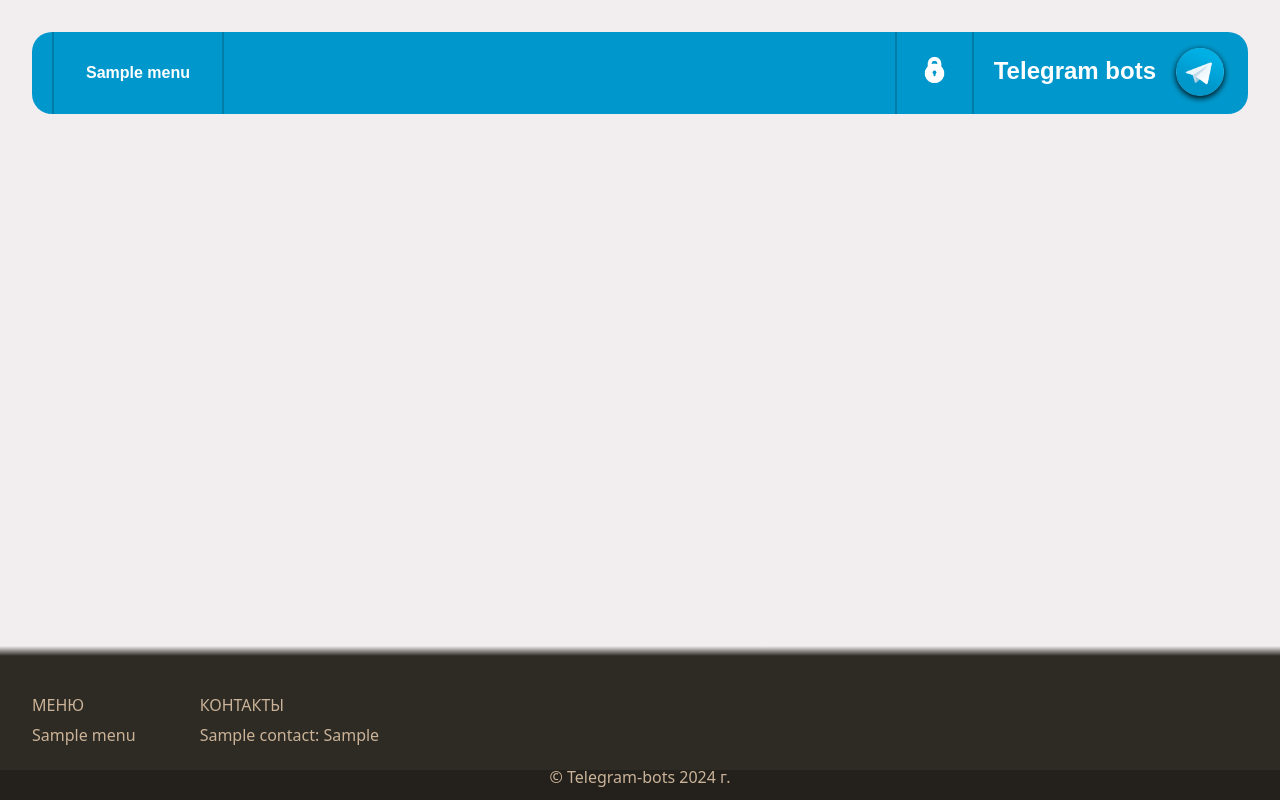
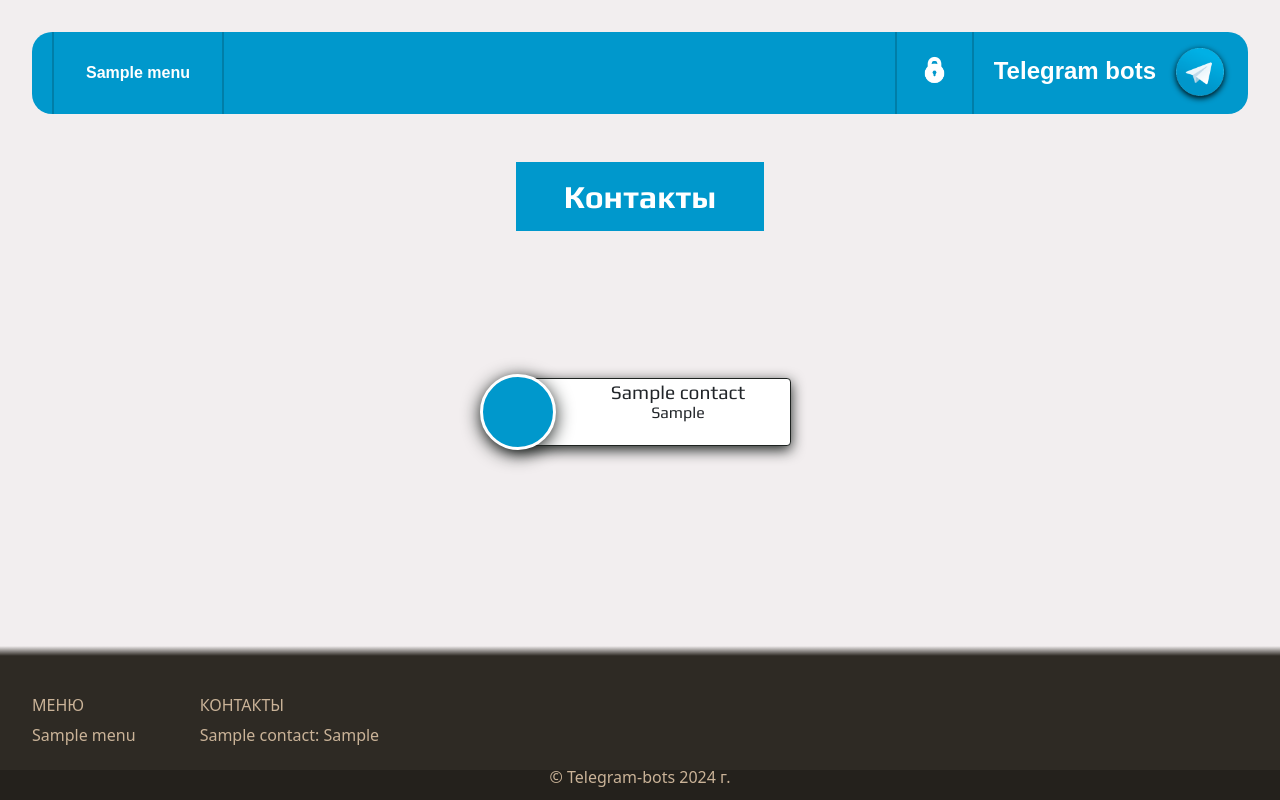
Before and after one commit to NormanwOw/DJANGO.site-Telegram-bots, a Django app: page /contacts/ in a window 1280 px wide. Run offline with Django 5.2, Linux system fonts and the light colour scheme; tables that the repository leaves empty hold one stand-in row (values such as "Sample post"); some libraries are stand-ins or nearby versions.

Commit message:
v0.7.2 -completed contacts page -rename style_order.css to style_accept.css -fixed form nonfield errors on the login page

```diff
--- a/main/templates/main/contacts.html
+++ b/main/templates/main/contacts.html
@@ -1,11 +1,30 @@
 {% extends 'main/base.html' %}
 {% load static %}
+{% load main_tags %}
 
 {% block css %}
     <link rel="stylesheet" href="{% static 'css/style.css' %}">
+    <link rel="stylesheet" href="{% static 'css/style_contacts.css' %}">
 {% endblock %}
 
 {% block content %}
-<!-- Carousel -->
-
+<div class="logo-wrapper">
+    <div class="logo-container">
+        <p class="contacts-title">Контакты</p>
+        <div class="contacts-wrapper">
+        {% contact_list as contacts %}
+        {% for contact in contacts %}
+            <div class="contacts-container">
+                <div class="contacts-image">
+                    <span class="{{ contact.str_image }}" aria-hidden="true"></span>
+                </div>
+                <div class="contacts-data">
+                    <p class="contacts-data-title">{{ contact.title }}</p>
+                    <p>{{ contact.value }}</p>
+                </div>
+            </div>
+        {% endfor %}
+        </div>
+    </div>
+</div>
 {% endblock %}
--- /dev/null
+++ b/static/css/style_contacts.css
@@ -0,0 +1,67 @@
+@import url("https://fonts.googleapis.com/css2?family=Play:wght@400;700&display=swap");
+
+.contacts-title {
+  display: block;
+  color: white;
+  background: rgb(0, 152, 204);
+  font-size: 2em;
+  font-weight: bold;
+  font-family: "Play", sans-serif;
+  padding: 0.5em 1.5em 0.5em;
+}
+
+.contacts-wrapper {
+  display: flex;
+  flex-direction: column;
+  justify-content: space-evenly;
+  align-items: center;
+  width: 300px;
+  height: 330px;
+}
+
+.contacts-container {
+  display: flex;
+  width: 100%;
+  height: 66px;
+  background: white;
+  color: #212529;
+  font-family: "Play", sans-serif;
+  box-shadow: 0 4px 14px rgba(30, 35, 33, 1);
+  border-radius: 35px 4px 4px 35px;
+  border: rgb(30, 35, 33) 1px solid;
+}
+
+.contacts-image {
+  position: relative;
+  display: flex;
+  flex-direction: column;
+  justify-content: center;
+  align-items: center;
+  width: 75px;
+  height: 70px;
+  bottom: 5px;
+  right: 10px;
+  border: white 3px solid;
+  background: rgb(0, 152, 204);
+  border-radius: 40px;
+  box-shadow: 0 4px 18px rgb(30, 35, 33);
+}
+
+.contacts-image span {
+  color: white;
+  font-size: 2em;
+  text-shadow: 0 1px 1px black;
+}
+
+.contacts-data {
+  width: 80%;
+}
+
+.contacts-data-title {
+  padding-top: 2px;
+  font-size: 1.2em;
+}
+
+.contacts-data p {
+  margin: 0;
+}
--- a/static/css/style_prices.css
+++ b/static/css/style_prices.css
@@ -1,8 +1,4 @@
 @import url("https://fonts.googleapis.com/css2?family=Play:wght@400;700&display=swap");
-
-body {
-  font-family: "Play", sans-serif;
-}
 
 .logo-wrapper {
   margin-top: 0;
@@ -10,6 +6,7 @@ body {
 
 .container {
   width: 100%;
+  font-family: "Play", sans-serif;
 }
 
 .packages {
--- a/users/templates/users/login.html
+++ b/users/templates/users/login.html
@@ -53,6 +53,7 @@
                                 </div>
                             </div>
                             <div class="error">{{ form.password.errors }}</div>
+                            <div class="error">{{ form.non_field_errors }}</div>
                         </div>
                     </div>
                     <div class="login-error">
--- a/users/templates/users/order-email.html
+++ b/users/templates/users/order-email.html
@@ -119,7 +119,7 @@
                                                             <tbody><tr style="box-sizing: border-box;">
                                                                 <td class="pad_mr_css_attr" style="box-sizing: border-box;">
                                                                     <div style="color: #a2a7b0;direction: ltr;font-family: 'Roboto', Tahoma, Verdana, Segoe, sans-serif;font-size: 14px;font-weight: 400;letter-spacing: 0px;line-height: 150%;text-align: left;box-sizing: border-box;" class="MsoNormal_mr_css_attr">
-                                                                        <p style="margin: 0;box-sizing: border-box;line-height: inherit;">123123 Москва, Пушкина 30<br style="box-sizing: border-box;">telegram-bots@vk.com</p>
+                                                                        <p style="margin: 0;box-sizing: border-box;line-height: inherit;">... .......<br style="box-sizing: border-box;">telegram-bots@vk.com</p>
                                                                     </div>
                                                                 </td>
                                                             </tr>
```
Also changed, not shown: main/templates/main/accept.html (+5 -5 lines), static/css/style_accept.css (renamed from static/css/style_order.css, +9 -0 lines).
